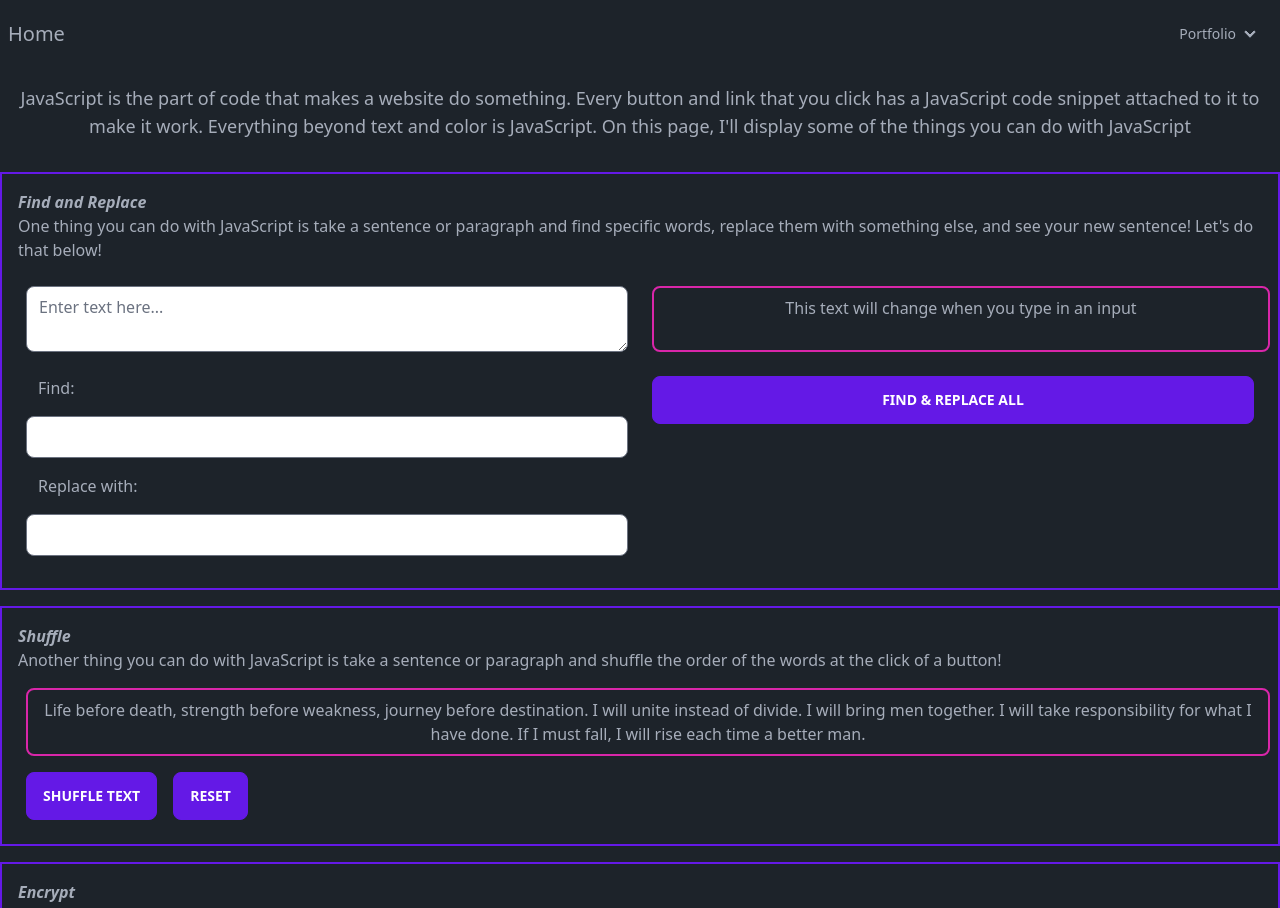
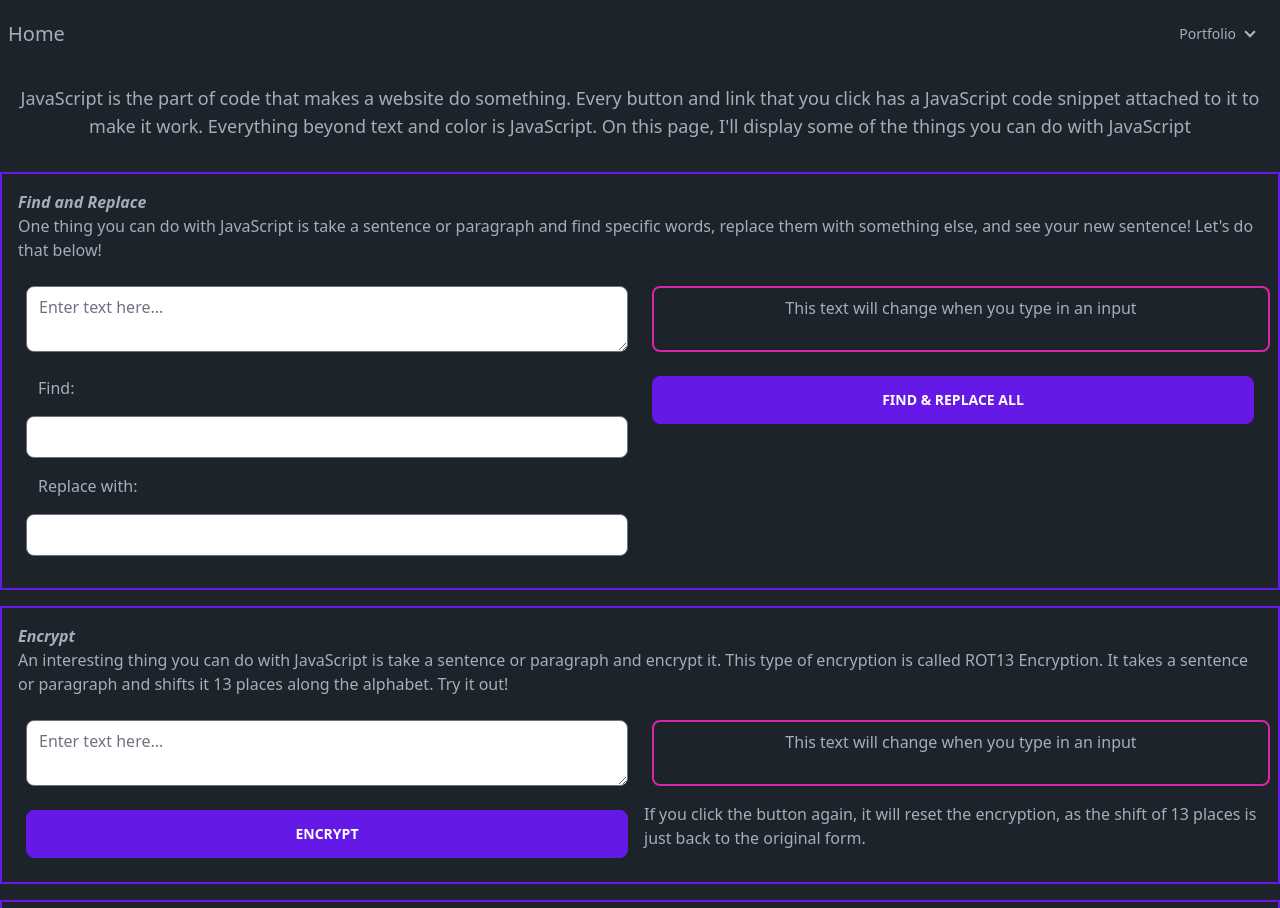
Before and after one commit to JoshuaYu2023/personal-website, a Next.js app in the folder frontend/: page /js-events in a window 1280 px wide. Shown: the top 908 px of the page. Built offline with nearby package versions, Linux system fonts and the light colour scheme; what tailwindcss-animated would draw is missing.

Commit message:
change order of JS-Events and of the content layout on main page

```diff
--- a/frontend/src/app/js-events/components/Content.tsx
+++ b/frontend/src/app/js-events/components/Content.tsx
@@ -1,6 +1,6 @@
-import {FindAndReplace} from "@/app/js-events/components/FindReplace";
-import {Shuffle} from "@/app/js-events/components/Shuffle";
-import {Encrypt} from "@/app/js-events/components/Encrypt";
+import {FindAndReplace} from "@/app/js-events/components/FindReplace"
+import {Shuffle} from "@/app/js-events/components/Shuffle"
+import {Encrypt} from "@/app/js-events/components/Encrypt"
 
 export function Content() {
     return (
@@ -18,22 +18,25 @@ export function Content() {
             </section>
             <section className={'container border-2 border-primary mx-auto my-4 px-4'}>
                 <div className={'my-4'}>
+                    <h1 className={'font-bold italic'}>Encrypt</h1>
+                    <p>An interesting thing you can do with JavaScript is take a sentence or paragraph and encrypt it.
+                        This type of encryption is called ROT13 Encryption. It takes a sentence or paragraph and shifts
+                        it 13 places along the alphabet. Try it out!</p>
+                </div>
+                <div className={'my-4'}>
+                    <Encrypt/>
+                </div>
+            </section>
+            <section className={'container border-2 border-primary mx-auto my-4 px-4'}>
+                <div className={'my-4'}>
                     <h1 className={'font-bold italic'}>Shuffle</h1>
-                    <p>Another thing you can do with JavaScript is take a sentence or paragraph and shuffle the order of the words at the click of a button!</p>
+                    <p>Another thing you can do with JavaScript is take a sentence or paragraph and shuffle the order of
+                        the words at the click of a button!</p>
                 </div>
                 <div className={'my-4'}>
                     <Shuffle/>
                 </div>
             </section>
-            <section className={'container border-2 border-primary mx-auto my-4 px-4'}>
-                <div className={'my-4'}>
-                    <h1 className={'font-bold italic'}>Encrypt</h1>
-                    <p>An interesting thing you can do with JavaScript is take a sentence or paragraph and encrypt it. This type of encryption is called ROT13 Encryption. It takes a sentence or paragraph and shifts it 13 places along the alphabet. Try it out!</p>
-                </div>
-                <div className={'my-4'}>
-                    <Encrypt/>
-                </div>
-            </section>
         </div>
     )
 }
--- a/frontend/src/app/page.tsx
+++ b/frontend/src/app/page.tsx
@@ -9,9 +9,9 @@ export default function Home() {
             <Navbar/>
             <ProjectHero image={'/aboutme.png'} alt={'Photo of the web page'} link={'/about-me'} title={'About Me'}
                          description={'A short about me website made as a class assignment at CNM Ingenuities Deep Dive Full Stack Bootcamp. It was originally made using HTML, TailwindCSS, and DaisyUI, but has been transferred over to React to be used as a portfolio piece.'}/>
+            <ProjectHero image={'/js-events.png'} alt={'Under Construction'} link={'/js-events'} title={'JavaScript Events'} description={'A web page that depicts different functions that can be created with JavaScript.'}/>
             <ProjectHero image={'/construction.png'} alt={'Under Construction'} link={'/color-picker'} title={'Color Picker'} description={'A color wheel/picker web app. UNDER CONSTRUCTION'}/>
             <ProjectHero image={'/construction.png'} alt={'Under Construction'} link={'/shopping-list'} title={'Shopping List'} description={'A fully functioning shopping list web app. UNDER CONSTRUCTION'}/>
-            <ProjectHero image={'/js-events.png'} alt={'Under Construction'} link={'/js-events'} title={'JavaScript Events'} description={'A web page that depicts different functions that can be created with JavaScript. UNDER CONSTRUCTION'}/>
             <ProjectHero image={'/construction.png'} alt={'Under Construction'} link={'/'} title={'New Projects'} description={'Any new portfolio projects I make will go here!'}/>
             {/*TODO: Make ProjectHero's for other projects I will work on. Make a brief description about the landing page*/}
         </>
```
